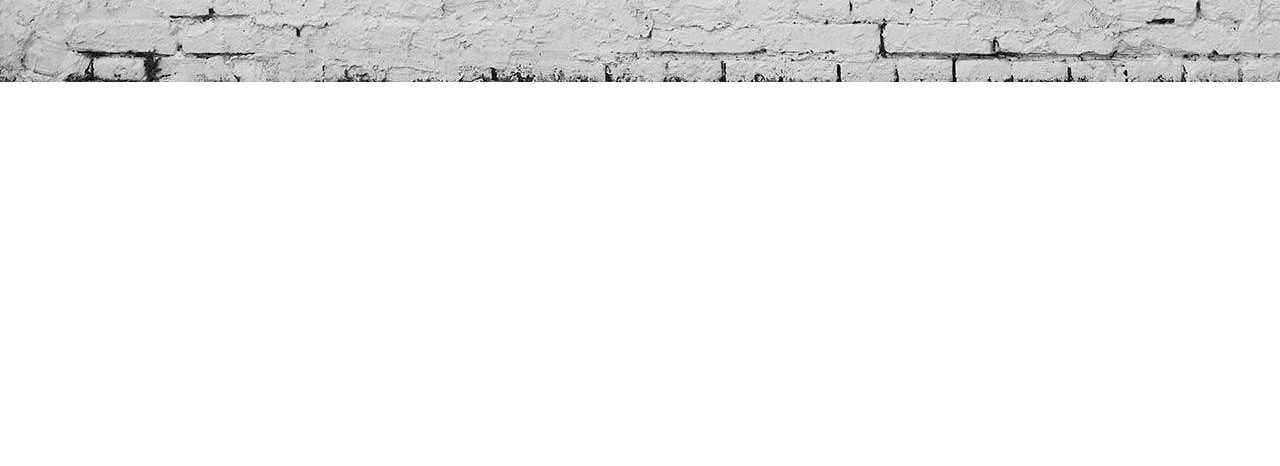
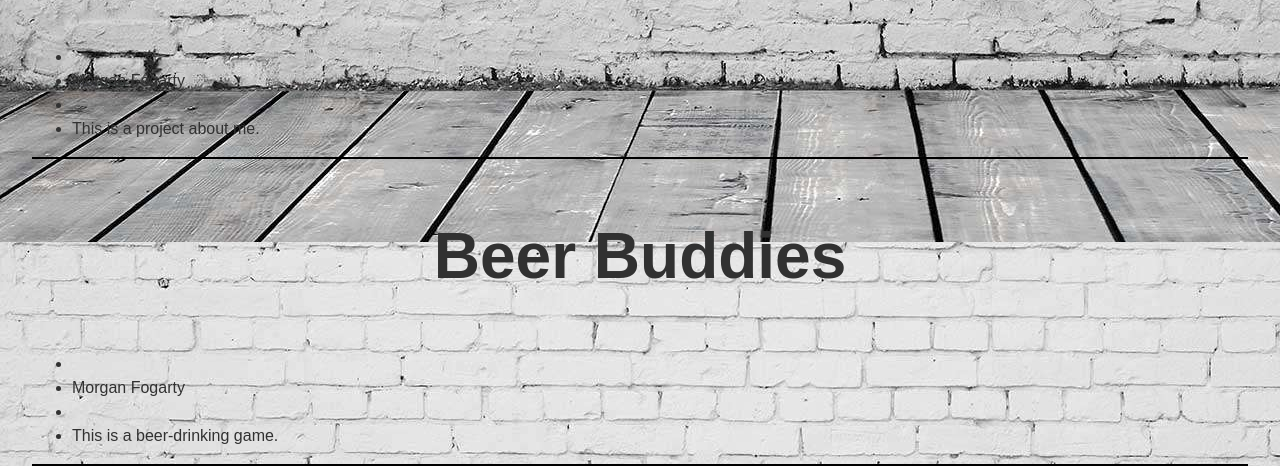
Before and after one commit to mofo37/portfolio, a plain HTML site: page index.html in a window 1280 px wide. Shown: the part 718-1184 px from the top of the page. Before the commit the page ends 800 px from the top, so only its background shows below. Drawn offline with nearby package versions, Linux system fonts and the light colour scheme; files whose address does not match are found by name.

Commit message:
got info from source data to display. wooohooooo

```diff
--- a/app.js
+++ b/app.js
@@ -1,6 +1,4 @@
 'use strict';
-
-var projects = [];
 
 function Project (input) {
   this.title = input.title;
@@ -8,28 +6,22 @@ function Project (input) {
   this.author = input.author;
   this.projectLink = input.projectLink;
   this.description = input.description;
-};
+}
 
 Project.prototype.toHtml = function() {
-  var $newProject = $('article.template').clone();
+  var $newProject = $('article.template').clone().removeClass('template');
   $newProject.find('h1:first').text(this.title);
-  $newProject.find('project-image', this.homePage);
-  $newProject.attr('author', this.author);
-  $newProject.find('project-link a').attr('href', this.projectLink);
-  $newProject.find('description').text(this.description);
-  console.log('Hi');
+  $newProject.find('.project-image', this.homePage);
+  $newProject.find('.author').text(this.author);
+  $newProject.find('.project-link a').attr('href', this.projectLink);
+  $newProject.find('.description').html(this.description);
   return $newProject;
 };
 
+Project.prototype.render = function() {
+  $('main').append(this.toHtml());
+};
+
 sourceData.forEach(function(ele) {
-  projects.push(new Project(ele));
+  new Project(ele).render();
 });
-
-
-projects.forEach(function(Project){
-  $('#articles').append(Project.toHtml());
-});
-
-
-var x = new Project(projects);
-x.toHtml();
```
Also changed, not shown: index.html (+5 -3 lines).
